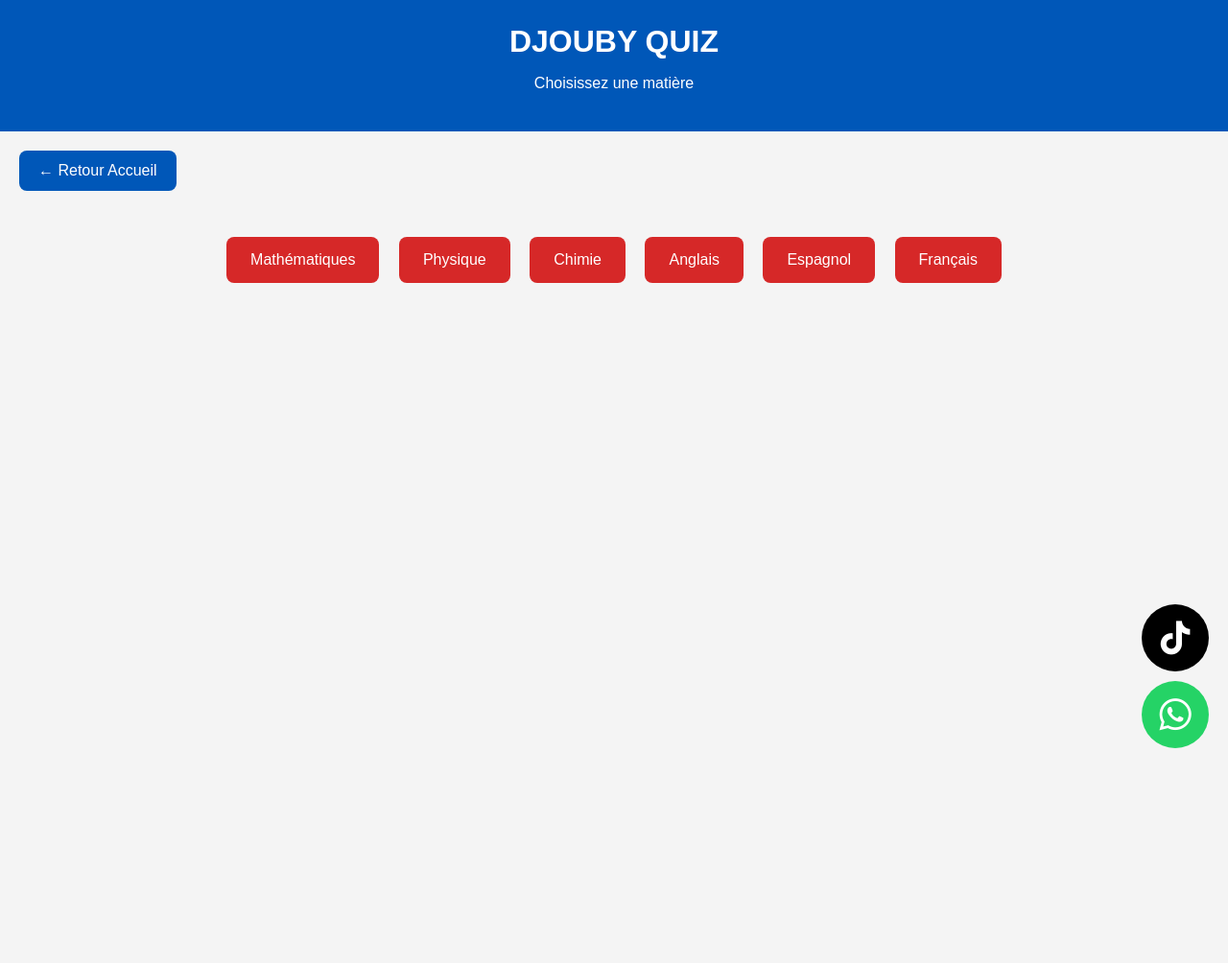
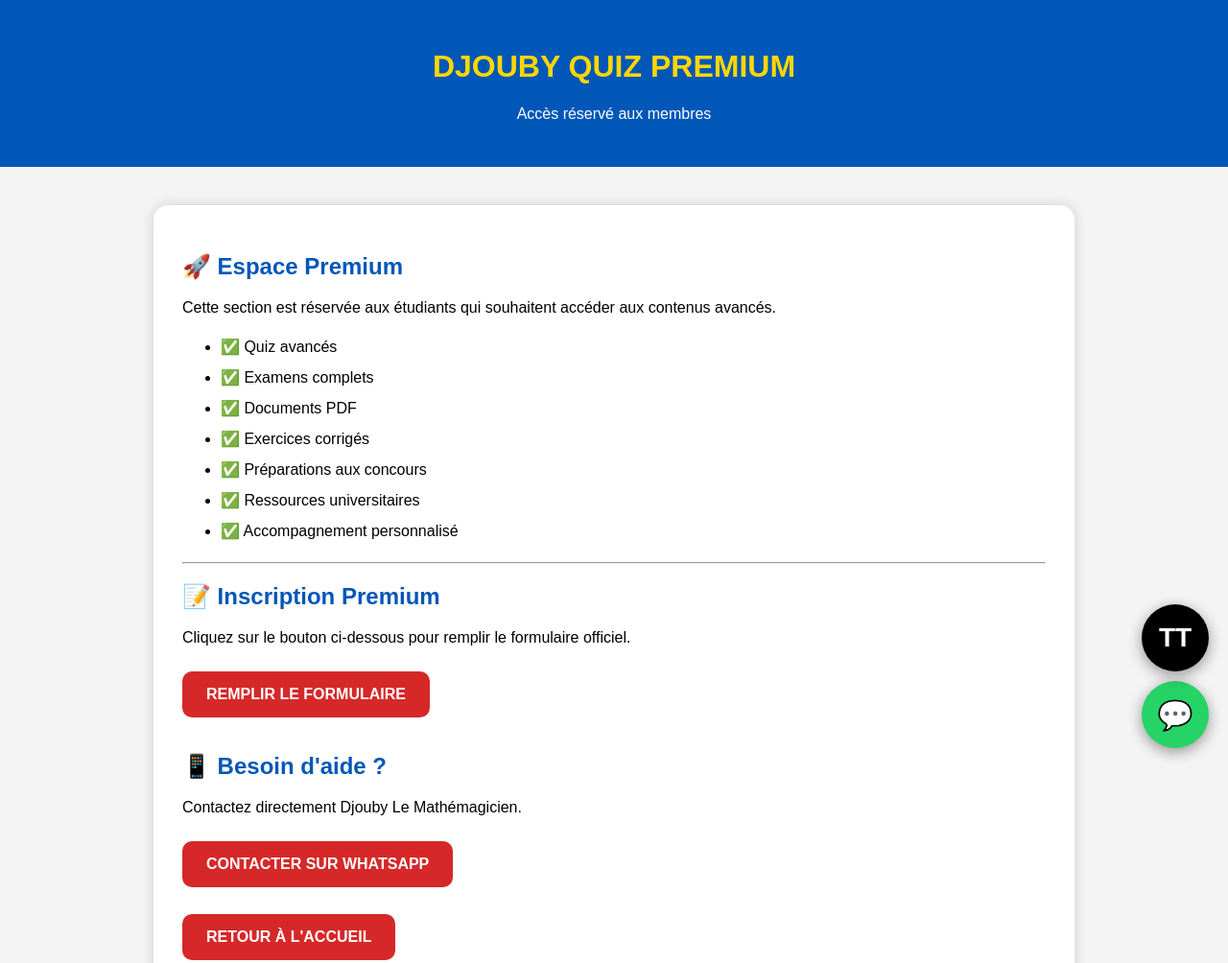
Before and after one commit to mdjouby509/djoubyquiz, a plain HTML site: page quiz.html in a window 1280 px wide. Shown: the top 1004 px of the page at 96% size. Before the commit the page ends 800 px from the top, so only its background shows below. Drawn offline with Linux system fonts and the light colour scheme.

Commit message:
Update quiz page title and styling

```diff
--- a/quiz.html
+++ b/quiz.html
@@ -1,20 +1,19 @@
 <!DOCTYPE html>
 <html lang="fr">
+
 <head>
 
 <meta charset="UTF-8">
+
 <meta name="viewport" content="width=device-width, initial-scale=1.0">
 
-<title>Quiz - Djouby Quiz</title>
-
-<link rel="stylesheet"
-href="https://cdnjs.cloudflare.com/ajax/libs/font-awesome/6.5.1/css/all.min.css">
+<title>DJOUBY QUIZ PREMIUM</title>
 
 <style>
 
 body{
+margin:0;
 font-family:Arial,sans-serif;
-margin:0;
 background:#f4f4f4;
 }
 
@@ -22,54 +21,39 @@ header{
 background:#0057B8;
 color:white;
 text-align:center;
-padding:25px;
+padding:30px;
 }
 
 h1{
-margin:0;
+color:#FFD700;
 }
 
-.menu{
-text-align:center;
-padding:20px;
+.hero{
+padding:40px 20px;
 }
 
-.menu button{
+.card{
+background:white;
+max-width:900px;
+margin:auto;
+padding:30px;
+border-radius:15px;
+box-shadow:0 0 15px rgba(0,0,0,0.15);
+}
+
+h2{
+color:#0057B8;
+}
+
+.btn{
+display:inline-block;
+padding:15px 25px;
 background:#D62828;
 color:white;
-border:none;
-padding:15px 25px;
-margin:8px;
-border-radius:8px;
-cursor:pointer;
-font-size:16px;
-}
-
-.matiere{
-display:none;
-background:white;
-max-width:900px;
-margin:20px auto;
-padding:25px;
+text-decoration:none;
 border-radius:10px;
-box-shadow:0 0 10px rgba(0,0,0,0.15);
-}
-
-.quiz{
-background:#f8f8f8;
-padding:15px;
-margin:15px 0;
-border-radius:8px;
-}
-
-.retour{
-display:inline-block;
-margin:20px;
-background:#0057B8;
-color:white;
-padding:12px 20px;
-text-decoration:none;
-border-radius:8px;
+font-weight:bold;
+margin-top:10px;
 }
 
 .whatsapp{
@@ -79,14 +63,16 @@ right:20px;
 width:70px;
 height:70px;
 background:#25D366;
+color:white;
 border-radius:50%;
 display:flex;
 justify-content:center;
 align-items:center;
-color:white;
-font-size:38px;
+font-size:30px;
 text-decoration:none;
-z-index:999;
+font-weight:bold;
+z-index:9999;
+box-shadow:0 4px 15px rgba(0,0,0,0.4);
 }
 
 .tiktok{
@@ -96,14 +82,28 @@ right:20px;
 width:70px;
 height:70px;
 background:black;
+color:white;
 border-radius:50%;
 display:flex;
 justify-content:center;
 align-items:center;
+font-size:28px;
+text-decoration:none;
+font-weight:bold;
+z-index:9999;
+box-shadow:0 4px 15px rgba(0,0,0,0.4);
+}
+
+ul{
+line-height:2;
+}
+
+footer{
+background:#0057B8;
 color:white;
-font-size:35px;
-text-decoration:none;
-z-index:999;
+text-align:center;
+padding:20px;
+margin-top:40px;
 }
 
 </style>
@@ -114,173 +114,115 @@ z-index:999;
 
 <header>
 
-<h1>DJOUBY QUIZ</h1>
+<h1>DJOUBY QUIZ PREMIUM</h1>
 
-<p>Choisissez une matière</p>
+<p>Accès réservé aux membres</p>
 
 </header>
 
-<a href="index.html" class="retour">
-← Retour Accueil
+<div class="hero">
+
+<div class="card">
+
+<h2>🚀 Espace Premium</h2>
+
+<p>
+
+Cette section est réservée aux étudiants qui souhaitent accéder aux contenus avancés.
+
+</p>
+
+<ul>
+
+<li>✅ Quiz avancés</li>
+
+<li>✅ Examens complets</li>
+
+<li>✅ Documents PDF</li>
+
+<li>✅ Exercices corrigés</li>
+
+<li>✅ Préparations aux concours</li>
+
+<li>✅ Ressources universitaires</li>
+
+<li>✅ Accompagnement personnalisé</li>
+
+</ul>
+
+<hr>
+
+<h2>📝 Inscription Premium</h2>
+
+<p>
+
+Cliquez sur le bouton ci-dessous pour remplir le formulaire officiel.
+
+</p>
+
+<a href="https://docs.google.com/forms/d/e/1FAIpQLSfYNP8IF3GiiiW_etoMjdjIdbIIrlhJ0QS5t_qgmhSOAEdhDw/viewform?usp=publish-editor"
+target="_blank"
+class="btn">
+
+REMPLIR LE FORMULAIRE
+
 </a>
 
-<div class="menu">
+<br><br>
 
-<button onclick="showMatiere('maths')">Mathématiques</button>
+<h2>📱 Besoin d'aide ?</h2>
 
-<button onclick="showMatiere('physique')">Physique</button>
+<p>
 
-<button onclick="showMatiere('chimie')">Chimie</button>
+Contactez directement Djouby Le Mathémagicien.
 
-<button onclick="showMatiere('anglais')">Anglais</button>
+</p>
 
-<button onclick="showMatiere('espagnol')">Espagnol</button>
+<a href="https://wa.me/50947052718"
+target="_blank"
+class="btn">
 
-<button onclick="showMatiere('francais')">Français</button>
+CONTACTER SUR WHATSAPP
+
+</a>
+
+<br><br>
+
+<a href="index.html"
+class="btn">
+
+RETOUR À L'ACCUEIL
+
+</a>
 
 </div>
 
-<!-- MATHS -->
-
-<div id="maths" class="matiere">
-
-<h2>Quiz de Mathématiques</h2>
-
-<div class="quiz">Quiz 1 - Algèbre</div>
-
-<div class="quiz">Quiz 2 - Analyse</div>
-
-<div class="quiz">Quiz 3 - Géométrie</div>
-
-<div class="quiz">Quiz 4 - Probabilités</div>
-
-<div class="quiz">Quiz 5 - Trigonométrie</div>
-
 </div>
 
-<!-- PHYSIQUE -->
+<footer>
 
-<div id="physique" class="matiere">
+DJOUBY QUIZ PREMIUM © 2026
 
-<h2>Quiz de Physique</h2>
-
-<div class="quiz">Quiz 1 - Mécanique</div>
-
-<div class="quiz">Quiz 2 - Électricité</div>
-
-<div class="quiz">Quiz 3 - Thermodynamique</div>
-
-<div class="quiz">Quiz 4 - Ondes</div>
-
-<div class="quiz">Quiz 5 - Physique Moderne</div>
-
-</div>
-
-<!-- CHIMIE -->
-
-<div id="chimie" class="matiere">
-
-<h2>Quiz de Chimie</h2>
-
-<div class="quiz">Quiz 1 - Atomistique</div>
-
-<div class="quiz">Quiz 2 - Réactions chimiques</div>
-
-<div class="quiz">Quiz 3 - Chimie organique</div>
-
-<div class="quiz">Quiz 4 - Acides et bases</div>
-
-<div class="quiz">Quiz 5 - Solutions</div>
-
-</div>
-
-<!-- ANGLAIS -->
-
-<div id="anglais" class="matiere">
-
-<h2>Quiz d'Anglais</h2>
-
-<div class="quiz">Quiz 1 - Grammar</div>
-
-<div class="quiz">Quiz 2 - Vocabulary</div>
-
-<div class="quiz">Quiz 3 - Verbs</div>
-
-<div class="quiz">Quiz 4 - Reading</div>
-
-<div class="quiz">Quiz 5 - Writing</div>
-
-</div>
-
-<!-- ESPAGNOL -->
-
-<div id="espagnol" class="matiere">
-
-<h2>Quiz d'Espagnol</h2>
-
-<div class="quiz">Quiz 1 - Gramática</div>
-
-<div class="quiz">Quiz 2 - Verbos</div>
-
-<div class="quiz">Quiz 3 - Lectura</div>
-
-<div class="quiz">Quiz 4 - Vocabulario</div>
-
-<div class="quiz">Quiz 5 - Escritura</div>
-
-</div>
-
-<!-- FRANCAIS -->
-
-<div id="francais" class="matiere">
-
-<h2>Quiz de Français</h2>
-
-<div class="quiz">Quiz 1 - Grammaire</div>
-
-<div class="quiz">Quiz 2 - Conjugaison</div>
-
-<div class="quiz">Quiz 3 - Orthographe</div>
-
-<div class="quiz">Quiz 4 - Vocabulaire</div>
-
-<div class="quiz">Quiz 5 - Littérature</div>
-
-</div>
+</footer>
 
 <a
 class="whatsapp"
 href="https://wa.me/50947052718"
 target="_blank">
 
-<i class="fab fa-whatsapp"></i>
+💬
 
 </a>
 
 <a
 class="tiktok"
-href="https://www.tiktok.com/@mathemagicien509?is_from_webapp=1&sender_device=pc"
+href="https://www.tiktok.com"
 target="_blank">
 
-<i class="fab fa-tiktok"></i>
+TT
 
 </a>
 
-<script>
+</body>
 
-function showMatiere(id){
-
-let sections=document.querySelectorAll('.matiere');
-
-sections.forEach(section=>{
-section.style.display='none';
-});
-
-document.getElementById(id).style.display='block';
-
-}
-
-</script>
-
-</body>
 </html>
```
